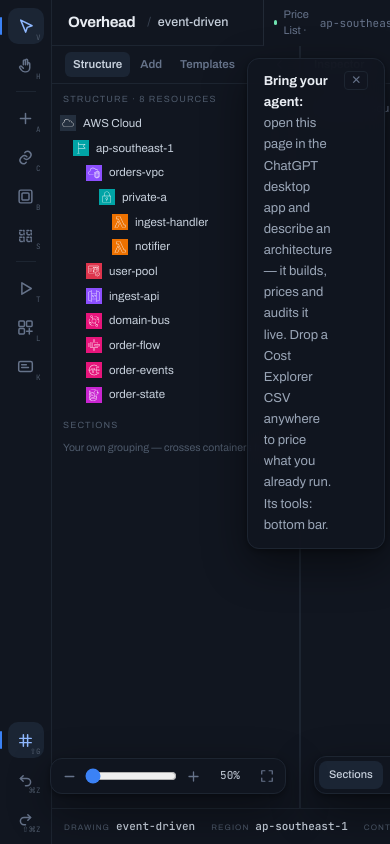
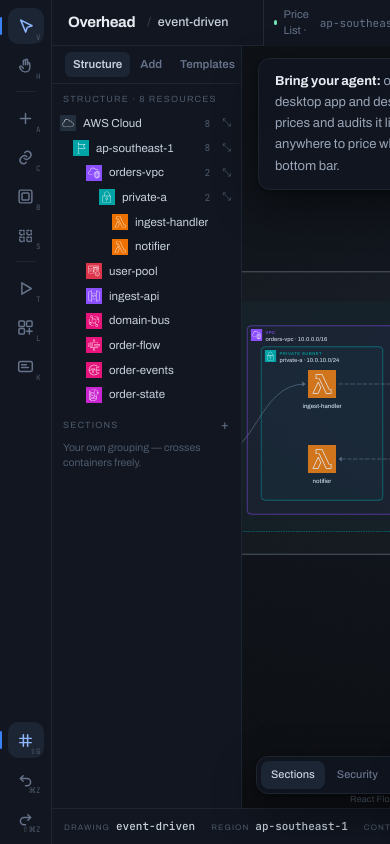
Before and after one commit to jomspangilinan/overhead, a Next.js app: page / in a window 390 px wide. Shown: the top 844 px of the page. Built offline with nearby package versions, Linux system fonts and the light colour scheme.

Commit message:
fix(shell): hard floor on the canvas track so a small window never zero-sizes React Flow (error #004, blank canvas); docks narrow first; restore visible attribution, restyled

```diff
--- a/src/app/globals.css
+++ b/src/app/globals.css
@@ -101,13 +101,19 @@
   color: var(--ink-3);
 }
 
-/* ---- the shell: a docked grid, nothing reserves-nothing ---- */
+/* ---- the shell: a docked grid, nothing reserves-nothing ----
+   The canvas column and row carry a hard floor. Without it a small window
+   resolves the 1fr track to 0 and React Flow measures a zero box (its
+   error #004) — the canvas goes blank and never recovers. With the floor the
+   shell overflows the viewport instead (body clips it), which is the
+   right failure: the docks shrink first (media queries below). */
 .oh-shell {
   display: grid;
   height: 100vh;
   width: 100vw;
-  grid-template-columns: 52px auto minmax(0, 1fr) auto;
-  grid-template-rows: 46px minmax(0, 1fr) 36px;
+  min-height: 100vh;
+  grid-template-columns: 52px auto minmax(420px, 1fr) auto;
+  grid-template-rows: 46px minmax(280px, 1fr) 36px;
   background: var(--bg);
 }
 .oh-shell > .oh-top { grid-column: 2 / -1; grid-row: 1; }
@@ -117,11 +123,26 @@
 .oh-shell > .oh-right { grid-column: 4; grid-row: 2; }
 .oh-shell > .oh-bottom { grid-column: 2 / -1; grid-row: 3; }
 
+/* Docks read their width from a variable so they can narrow before the
+   canvas has to. */
+.oh-dock { width: var(--dock-w); }
+@media (max-width: 1180px) {
+  .oh-dock { width: min(var(--dock-w), 220px); }
+}
+@media (max-width: 980px) {
+  .oh-dock { width: min(var(--dock-w), 190px); }
+}
+
 /* The canvas cell carries the radial lift; the grid lives inside React Flow. */
 .oh-stage {
   position: absolute;
   inset: 0;
   background: radial-gradient(1300px 760px at 58% 42%, #141922 0%, var(--bg) 70%);
+}
+/* React Flow's wrapper is pinned to the cell, never sized by percentages. */
+.overhead-canvas {
+  position: absolute;
+  inset: 0;
 }
 .overhead-canvas,
 .react-flow,
@@ -167,8 +188,68 @@
 .react-flow__edge.selected .react-flow__edge-path {
   stroke: var(--accent);
 }
+/* Attribution stays visible (we are not on React Flow Pro) — restyled to
+   the palette and moved to bottom-centre so it clears the zoom pill. */
 .react-flow__attribution {
-  display: none;
+  left: 50%;
+  right: auto;
+  bottom: 4px;
+  transform: translateX(-50%);
+  background: transparent;
+  font-size: 9px;
+  letter-spacing: 0.02em;
+}
+.react-flow__attribution a {
+  color: var(--ink-4);
+}
+.react-flow__attribution a:hover {
+  color: var(--ink-3);
+}
+
+/* Container frames: header band is the drag handle, corner grip resizes. */
+.oh-frame-head {
+  cursor: grab;
+}
+.oh-frame-head:active {
+  cursor: grabbing;
+}
+.oh-frame-grip {
+  opacity: 0;
+  transition: opacity 0.12s;
+  cursor: nwse-resize;
+}
+.react-flow__viewport:hover .oh-frame-grip,
+.oh-frame-grip:hover {
+  opacity: 0.85;
+}
+
+/* Edge route handle: visible when the edge is selected */
+.oh-route-handle {
+  cursor: grab;
+}
+.oh-route-handle:active {
+  cursor: grabbing;
+}
+
+/* Inspector sections */
+.oh-section + .oh-section {
+  border-top: 1px solid var(--line);
+}
+.oh-field {
+  width: 100%;
+  border-radius: 6px;
+  border: 1px solid var(--line);
+  background: var(--panel-2);
+  padding: 4px 8px;
+  font-size: 12.5px;
+  color: var(--ink);
+}
+.oh-field:focus {
+  border-color: var(--accent);
+  outline: none;
+}
+.oh-field.mono {
+  font-family: var(--font-mono-jb), ui-monospace, monospace;
 }
 
 /* Container collapse handle: only on hover of the frame's corner region */
--- a/src/canvas/chrome/Dock.tsx
+++ b/src/canvas/chrome/Dock.tsx
@@ -71,9 +71,9 @@
 
   return (
     <aside
-      className="flex min-h-0 flex-col"
+      className="oh-dock flex min-h-0 flex-col"
       style={{
-        width,
+        ["--dock-w" as string]: `${width}px`,
         background: "var(--panel)",
         borderLeft: side === "right" ? "1px solid var(--line)" : undefined,
         borderRight: side === "left" ? "1px solid var(--line)" : undefined,
```
